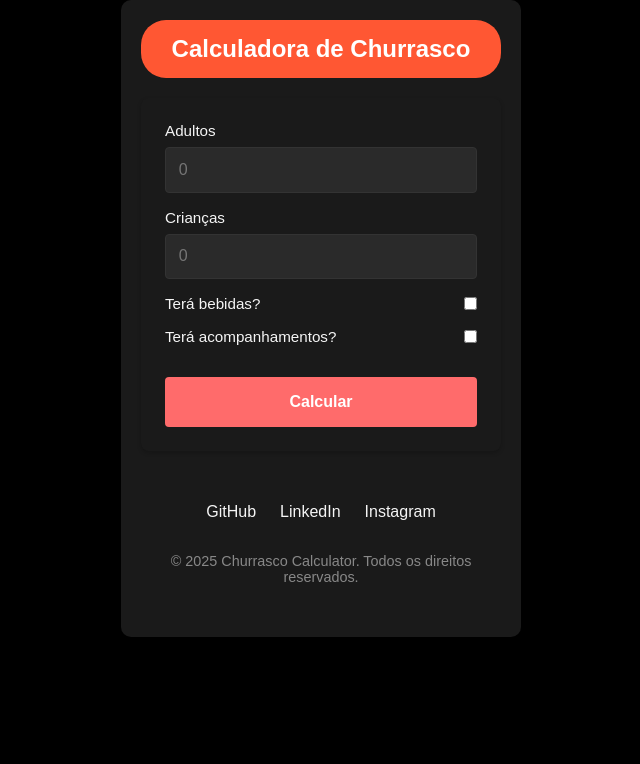
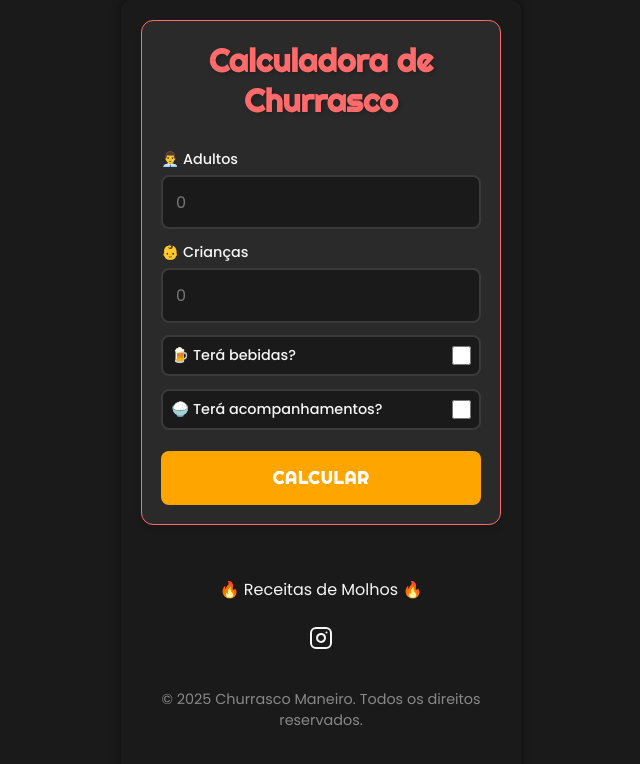
Before and after one commit to torresjulia/churrasco-calculator, a React (Vite) app: page / in a window 1280 px wide. Shown: the top 764 px of the page, without its empty margins (319-959 px from the left). Built offline with nearby package versions, Linux system fonts and the light colour scheme.

Commit message:
improving layout

```diff
--- /dev/null
+++ b/src/assets/icons/InstagramIcon.tsx
@@ -0,0 +1,24 @@
+import React from "react";
+
+const InstagramIcon = () => {
+  return (
+    <svg
+      xmlns="http://www.w3.org/2000/svg"
+      width="24"
+      height="24"
+      viewBox="0 0 24 24"
+      fill="none"
+      stroke="currentColor"
+      stroke-width="2"
+      stroke-linecap="round"
+      stroke-linejoin="round"
+      className="feather feather-instagram"
+    >
+      <rect x="2" y="2" width="20" height="20" rx="5" ry="5"></rect>
+      <path d="M16 11.37A4 4 0 1 1 12.63 8 4 4 0 0 1 16 11.37z"></path>
+      <line x1="17.5" y1="6.5" x2="17.51" y2="6.5"></line>
+    </svg>
+  );
+};
+
+export default InstagramIcon;
--- a/src/components/Calculator.tsx
+++ b/src/components/Calculator.tsx
@@ -1,5 +1,4 @@
 import React from "react";
-import Header from "./Header";
 import Footer from "./Footer";
 import CalculatorForm from "./CalculatorForm";
 import Result from "./Result";
@@ -7,7 +6,6 @@ import Result from "./Result";
 const Calculator = () => {
   return (
     <div className="calculator-container">
-      <Header />
       <CalculatorForm />
       <Result />
       <Footer />
--- a/src/components/CalculatorForm.tsx
+++ b/src/components/CalculatorForm.tsx
@@ -1,84 +1,14 @@
 import React from "react";
-import styled from "styled-components";
 import { useChurrasco } from "../context/ChurrascoContext";
-import Button from "./Button";
-
-const FormContainer = styled.form`
-  display: flex;
-  flex-direction: column;
-  gap: 1rem;
-  width: 100%;
-  max-width: 400px;
-  margin: 0 auto;
-  padding: 1.5rem;
-  background-color: #1a1a1a;
-  border-radius: 8px;
-  box-shadow: 0 2px 4px rgba(0, 0, 0, 0.2);
-`;
-
-const InputGroup = styled.div`
-  display: flex;
-  flex-direction: column;
-  gap: 0.5rem;
-`;
-
-const Label = styled.label`
-  color: #f5f5f5;
-  font-weight: 500;
-  font-size: 0.95rem;
-
-  @media (max-width: 480px) {
-    font-size: 0.9rem;
-  }
-`;
-
-const Input = styled.input`
-  padding: 0.8rem;
-  border: 1px solid #333;
-  border-radius: 4px;
-  background-color: #2a2a2a;
-  color: #f5f5f5;
-  font-size: 1rem;
-
-  &:focus {
-    outline: none;
-    border-color: #ff6b6b;
-  }
-`;
-
-const CheckboxContainer = styled.div`
-  display: flex;
-  align-items: center;
-  gap: 0.5rem;
-  justify-content: space-between;
-
-  @media (max-width: 480px) {
-    font-size: 0.9rem;
-  }
-`;
-
-const CalculateButton = styled.button`
-  margin-top: 1rem;
-  padding: 1rem;
-  background-color: #ff6b6b;
-  color: white;
-  border: none;
-  border-radius: 4px;
-  font-size: 1rem;
-  font-weight: 600;
-  cursor: pointer;
-  transition: background-color 0.3s ease;
-  width: 100%;
-
-  &:hover {
-    background-color: #ff5252;
-  }
-
-  @media (max-width: 480px) {
-    padding: 0.8rem;
-    font-size: 0.95rem;
-  }
-`;
+import {
+  FormContainer,
+  Title,
+  InputGroup,
+  Label,
+  Input,
+  CheckboxContainer,
+  CalculateButton,
+} from "../globalStyles";
 
 const CalculatorForm = () => {
   const {
@@ -124,8 +54,9 @@ const CalculatorForm = () => {
 
   return (
     <FormContainer onSubmit={handleCalculate}>
+      <Title>Calculadora de Churrasco</Title>
       <InputGroup>
-        <Label>Adultos</Label>
+        <Label>👨‍💼 Adultos</Label>
         <Input
           type="number"
           min="0"
@@ -135,7 +66,7 @@ const CalculatorForm = () => {
         />
       </InputGroup>
       <InputGroup>
-        <Label>Crianças</Label>
+        <Label>👶 Crianças</Label>
         <Input
           type="number"
           min="0"
@@ -145,7 +76,7 @@ const CalculatorForm = () => {
         />
       </InputGroup>
       <CheckboxContainer>
-        <Label>Terá bebidas?</Label>
+        <Label>🍺 Terá bebidas?</Label>
         <Input
           type="checkbox"
           checked={bebidas}
@@ -153,14 +84,14 @@ const CalculatorForm = () => {
         />
       </CheckboxContainer>
       <CheckboxContainer>
-        <Label>Terá acompanhamentos?</Label>
+        <Label>🍚 Terá acompanhamentos?</Label>
         <Input
           type="checkbox"
           checked={acompanhamentos}
           onChange={handleAcompanhamentosChange}
         />
       </CheckboxContainer>
-      <Button type="submit">Calcular</Button>
+      <CalculateButton type="submit">Calcular</CalculateButton>
     </FormContainer>
   );
 };
--- a/src/components/Footer.tsx
+++ b/src/components/Footer.tsx
@@ -1,34 +1,36 @@
 import styled from "styled-components";
+import InstagramIcon from "../assets/icons/InstagramIcon";
 
 const Footer = () => {
   return (
     <footer className="footer-container">
       <div className="footer-content">
         <div className="social-links">
-          <a
+          {/* <a
             href="https://github.com"
             target="_blank"
             rel="noopener noreferrer"
           >
             GitHub
-          </a>
+          </a> */}
           <a
-            href="https://linkedin.com"
+            href="https://hotm.art/saborechama"
             target="_blank"
             rel="noopener noreferrer"
           >
-            LinkedIn
+            🔥 Receitas de Molhos 🔥
           </a>
+
           <a
-            href="https://instagram.com"
+            href="https://www.instagram.com/churrasco.maneiro/"
             target="_blank"
             rel="noopener noreferrer"
           >
-            Instagram
+            <InstagramIcon />
           </a>
         </div>
         <p className="copyright">
-          © {new Date().getFullYear()} Churrasco Calculator. Todos os direitos
+          © {new Date().getFullYear()} Churrasco Maneiro. Todos os direitos
           reservados.
         </p>
       </div>
--- a/src/components/Result.tsx
+++ b/src/components/Result.tsx
@@ -1,34 +1,6 @@
 import React from "react";
-import styled from "styled-components";
 import { useChurrasco } from "../context/ChurrascoContext";
-
-const ResultContainer = styled.div`
-  width: 100%;
-  max-width: 400px;
-  padding: 0.8rem;
-  background-color: #1a1a1a;
-  border-radius: 8px;
-  box-shadow: 0 2px 4px rgba(0, 0, 0, 0.2);
-
-  @media (max-width: 480px) {
-    padding: 0.7rem;
-    border-radius: 4px;
-  }
-`;
-
-const ResultItem = styled.p`
-  color: #f5f5f5;
-  font-size: 0.9rem;
-  margin: 0.4rem 0;
-  display: flex;
-  align-items: center;
-  gap: 0.4rem;
-
-  @media (max-width: 480px) {
-    font-size: 0.85rem;
-    margin: 0.3rem 0;
-  }
-`;
+import { ResultContainer, ResultItem, ResultTitle } from "../globalStyles";
 
 const Result = () => {
   const { calcularQuantidade, showResult } = useChurrasco();
@@ -39,6 +11,7 @@ const Result = () => {
 
   return (
     <ResultContainer>
+      <ResultTitle>Resultado do Churrasco</ResultTitle>
       <ResultItem>🥩 Carne: {carne} kg</ResultItem>
       <ResultItem>🍺 Cerveja: {cerveja} L</ResultItem>
       <ResultItem>🥤 Refrigerante: {refrigerante} L</ResultItem>
--- a/src/globalStyles.ts
+++ b/src/globalStyles.ts
@@ -1,6 +1,9 @@
 import { createGlobalStyle } from "styled-components";
+import styled from "styled-components";
 
 export const GlobalStyle = createGlobalStyle`
+  @import url('https://fonts.googleapis.com/css2?family=Righteous&family=Poppins:wght@400;500;600&display=swap');
+
   * {
     margin: 0;
     padding: 0;
@@ -9,7 +12,7 @@ export const GlobalStyle = createGlobalStyle`
   }
 
   body {
-    background-color: #000;
+    background-color: #1a1a1a;
     color: #f5f5f5;
     min-height: 100vh;
     display: flex;
@@ -110,6 +113,8 @@ export const GlobalStyle = createGlobalStyle`
             display: flex;
             gap: 1.5rem;
             margin-bottom: 1rem;
+            flex-direction: column;
+            align-items: center;
 
             a {
               color: #f5f5f5;
@@ -117,7 +122,7 @@ export const GlobalStyle = createGlobalStyle`
               transition: color 0.3s ease;
 
               &:hover {
-                color: #ff6b6b;
+                color: orange;
               }
             }
           }
@@ -139,3 +144,189 @@ export const GlobalStyle = createGlobalStyle`
 `;
 
 export default GlobalStyle;
+
+// Result
+export const ResultContainer = styled.div`
+  width: 100%;
+  max-width: 400px;
+  padding: 1.2rem;
+  background-color: #2a2a2a;
+  border-radius: 12px;
+  box-shadow: 0 4px 6px rgba(0, 0, 0, 0.1);
+  border: 1px solid #ff6b6b;
+  animation: fadeIn 0.5s ease;
+
+  @keyframes fadeIn {
+    from {
+      opacity: 0;
+      transform: translateY(10px);
+    }
+    to {
+      opacity: 1;
+      transform: translateY(0);
+    }
+  }
+
+  @media (max-width: 480px) {
+    padding: 1rem;
+    border-radius: 8px;
+  }
+`;
+
+export const ResultTitle = styled.h2`
+  font-family: "Righteous", cursive;
+  color: #ff6b6b;
+  text-align: center;
+  margin-bottom: 1rem;
+  font-size: 1.5rem;
+  text-shadow: 2px 2px 4px rgba(0, 0, 0, 0.2);
+
+  @media (max-width: 480px) {
+    font-size: 1.3rem;
+  }
+`;
+
+export const ResultItem = styled.p`
+  color: #f5f5f5;
+  font-size: 1rem;
+  margin: 0.5rem 0;
+  display: flex;
+  align-items: center;
+  gap: 0.5rem;
+  padding: 0.5rem;
+  background-color: #1a1a1a;
+  border-radius: 8px;
+  border: 1px solid #3a3a3a;
+  transition: all 0.3s ease;
+
+  &:hover {
+    border-color: #ff6b6b;
+    transform: translateX(5px);
+  }
+
+  @media (max-width: 480px) {
+    font-size: 0.9rem;
+    padding: 0.4rem;
+  }
+`;
+
+// CalculatorForm
+export const FormContainer = styled.form`
+  display: flex;
+  flex-direction: column;
+  gap: 0.8rem;
+  width: 100%;
+  max-width: 400px;
+  margin: 0 auto;
+  padding: 1.2rem;
+  background-color: #2a2a2a;
+  border-radius: 12px;
+  box-shadow: 0 4px 6px rgba(0, 0, 0, 0.1);
+  border: 1px solid #ff6b6b;
+`;
+
+export const Title = styled.h1`
+  font-family: "Righteous", cursive;
+  color: #ff6b6b;
+  text-align: center;
+  margin-bottom: 1rem;
+  font-size: 2rem;
+  text-shadow: 2px 2px 4px rgba(0, 0, 0, 0.2);
+
+  @media (max-width: 480px) {
+    font-size: 1.8rem;
+  }
+`;
+
+export const InputGroup = styled.div`
+  display: flex;
+  flex-direction: column;
+  gap: 0.3rem;
+`;
+
+export const Label = styled.label`
+  color: #f5f5f5;
+  font-weight: 500;
+  font-size: 0.9rem;
+  display: flex;
+  align-items: center;
+  gap: 0.5rem;
+`;
+
+export const Input = styled.input`
+  padding: 0.8rem;
+  border: 2px solid #3a3a3a;
+  border-radius: 8px;
+  background-color: #1a1a1a;
+  color: #f5f5f5;
+  font-size: 1rem;
+  transition: all 0.3s ease;
+
+  &:focus {
+    outline: none;
+    border-color: #ff6b6b;
+    box-shadow: 0 0 0 2px rgba(255, 107, 107, 0.2);
+  }
+
+  &[type="number"] {
+    -moz-appearance: textfield;
+    &::-webkit-outer-spin-button,
+    &::-webkit-inner-spin-button {
+      -webkit-appearance: none;
+      margin: 0;
+    }
+  }
+
+  &[type="checkbox"] {
+    width: 1.2rem;
+    height: 1.2rem;
+    cursor: pointer;
+  }
+`;
+
+export const CheckboxContainer = styled.div`
+  display: flex;
+  align-items: center;
+  justify-content: space-between;
+  padding: 0.5rem;
+  background-color: #1a1a1a;
+  border-radius: 8px;
+  border: 2px solid #3a3a3a;
+  transition: all 0.3s ease;
+
+  &:hover {
+    border-color: #ff6b6b;
+  }
+`;
+
+export const CalculateButton = styled.button`
+  margin-top: 0.5rem;
+  padding: 1rem;
+  background-color: orange;
+  color: white;
+  border: none;
+  border-radius: 8px;
+  font-family: "Righteous", cursive;
+  font-size: 1.1rem;
+  font-weight: 600;
+  cursor: pointer;
+  transition: all 0.3s ease;
+  width: 100%;
+  text-transform: uppercase;
+  letter-spacing: 1px;
+
+  &:hover {
+    background-color: #ff6b6b;
+    transform: translateY(-2px);
+    box-shadow: 0 4px 8px rgba(255, 107, 107, 0.3);
+  }
+
+  &:active {
+    transform: translateY(0);
+  }
+
+  @media (max-width: 480px) {
+    padding: 0.8rem;
+    font-size: 1rem;
+  }
+`;
```
Also changed, not shown: src/assets/instagram.svg (added).
